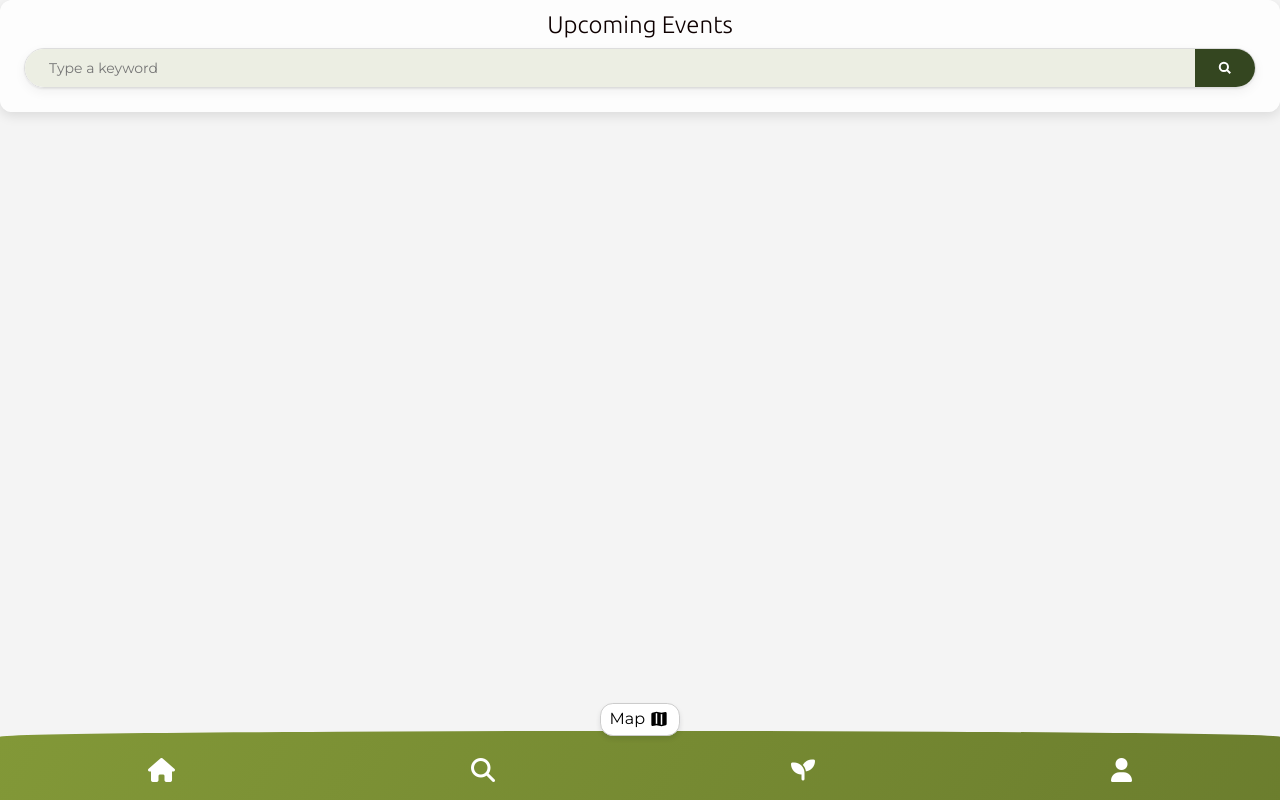
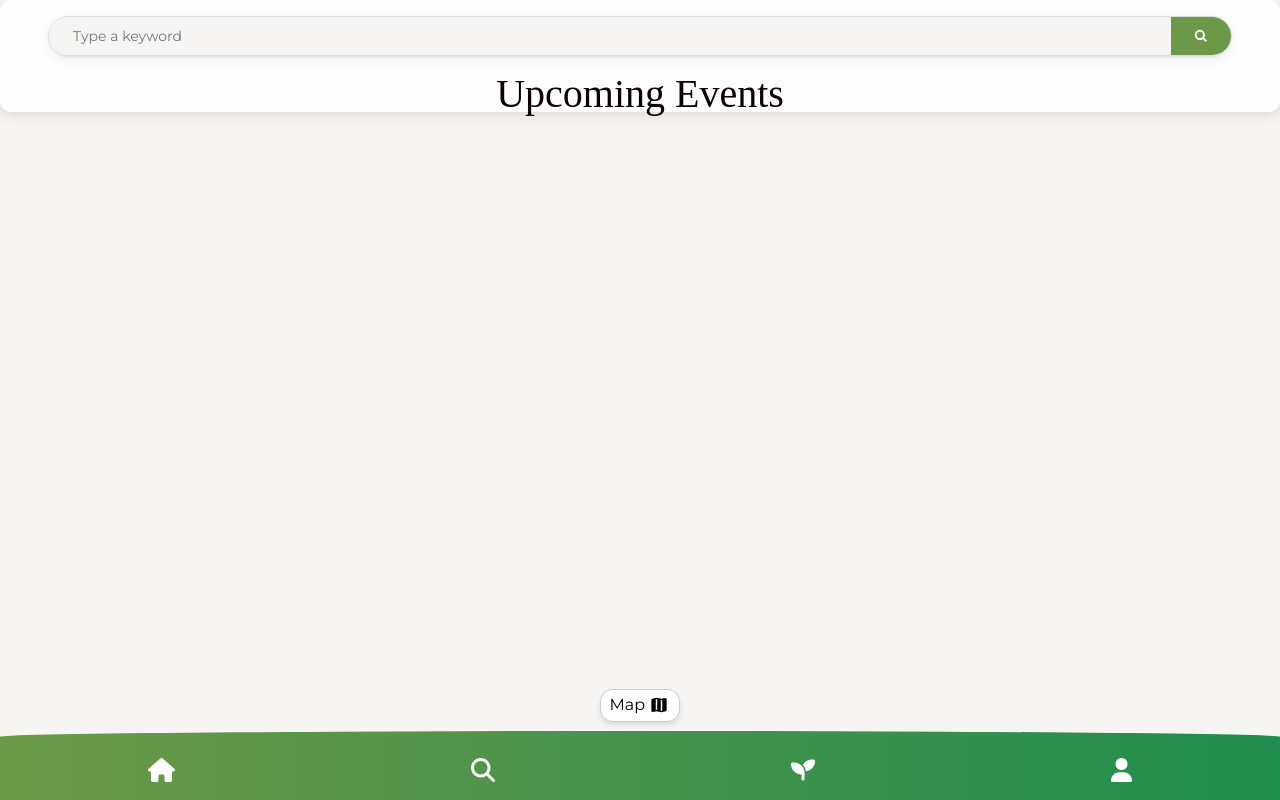
Before and after one commit to justdevelopin/CityGardens, a Rails app: page /events in a window 1280 px wide. Run offline with Rails 7, Linux system fonts and the light colour scheme; data comes from the database, SQL or seed files in the repository; style sheets or scripts are compiled from the project's sources; some libraries are stand-ins or nearby versions.

Commit message:
index style, login style, halth way

```diff
--- a/app/assets/stylesheets/components/_navbar.scss
+++ b/app/assets/stylesheets/components/_navbar.scss
@@ -18,8 +18,7 @@
   bottom: 0;
   width: 100%;
   height: 69px;
-  // background: linear-gradient(to right, #6b9932, #354521);
-  // background-color: #6b9932;
+  background: linear-gradient(to right, #6c9948, #208d4e);
   display: flex;
   padding: 10px 0;
   z-index: 1000;
@@ -32,11 +31,10 @@
   border-top-left-radius:60% 10%;
   border-top-right-radius:60% 10%;
 
-  background: linear-gradient(-60deg, #6a7c2d, #889f3a, #798e33, #344620);
-	background-size: 400% 400%;
-	animation: gradient 15s ease infinite;
+  // background: linear-gradient(-60deg, #6a7c2d, #889f3a, #798e33, #344620);
+	// background-size: 400% 400%;
+	// animation: gradient 15s ease infinite;
 }
-
 
 
 @keyframes gradient {
--- a/app/assets/stylesheets/pages/_events_index.scss
+++ b/app/assets/stylesheets/pages/_events_index.scss
@@ -29,17 +29,17 @@
   margin: 0;
 }
 
-.events-container .event-card-index:first-child {
-  margin-top: 60px;
+.events-container .event-card-link-wrapper:first-child {
+  margin-top: 100px;
 }
 
-.events-container .event-card-index:last-child {
+.events-container .event-card-link-wrapper:last-child {
   margin-bottom: 109px;
 }
 
 .toggle-button-container {
   position: fixed;
-  bottom: 64px;
+  bottom: 78px;
   padding: 0.1618rem;
   z-index: 99999;
   left: 0;
@@ -231,6 +226,7 @@
 
 .events-container {
   width: 100%;
+  background: #f6f5f3;
 }
 .fixed-popup.mapboxgl-popup.mapboxgl-popup-anchor-bottom {
   height: 97vh;
--- a/app/assets/stylesheets/pages/_index_search.scss
+++ b/app/assets/stylesheets/pages/_index_search.scss
@@ -47,9 +47,10 @@
   align-items: stretch;
   width: 100%;
   height: 40px;
+  margin-top: 10px;
 }
 form.search-input-form {
-  border-radius: 40px;
+  border-radius: 20px;
   box-shadow: 0 1px 2px rgba(0,0,0,0.08), 0 4px 12px rgba(0,0,0,0.05);
   margin-left: 1.5rem;
   margin-right: 1.5rem;
@@ -67,7 +68,7 @@
   padding: 0.3rem;
   font-size: 14px;
   padding-left: 1.5rem;
-  background: #eceee3;
+  background: #f6f5f3;
 }
 .button-search-form-css {
   position: relative;
@@ -76,7 +77,7 @@
   height: 33px;
   margin-bottom: -0.4rem;
   border: none;
-  background: #344620;
+  background: #6c9948;
 }
 span.svg-icon-search {
   position: absolute;
@@ -123,6 +124,7 @@
 
 .event-card-index p {
   padding-left: 0.8rem;
+  font-size: larger;
 }
 
 .event-card-index h2, .event-card-index .h2 {
@@ -135,7 +137,6 @@
   opacity: .6;
 }
 
-
 .events-atribute-list {
   display: inline-flex;
   flex-wrap: nowrap;
@@ -145,7 +146,6 @@
   width: calc(100% - 1.6rem);
   margin-left: 0.8rem;
 }
-
 
 span.event-atribute {
   display: flex;
@@ -168,16 +168,20 @@
   bottom: 7.8rem;
   background: #fffc;
   padding-right: 0.8rem;
-  // width: 398px;
+  width: 398px;
   background-color: #4859366e;
   backdrop-filter: blur(10px);
-  color: #eef2ec;
-  font-weight: 100;
+  color: #ffffff;
+  font-weight: normal;
+  position: absolute;
+  bottom: 0;
+  font-size: x-large;
 
 }
 
 .events-atribute-list {
   margin-top: 0.8rem;
+  margin-bottom: -17px;
 }
 .event-card-index {
   position: relative;
@@ -185,8 +189,6 @@
 .event-card-index {
   min-height: 507px;
 }
-
-
 
 input.search-input-submit-button {
   height: 39px;
@@ -202,6 +204,13 @@
   font-weight: 100;
 }
 
+.title-index h1 {
+  display: flex;
+  justify-content: center;
+  font-family: serif;
+  margin-top: -10px
+}
+
 .title-inner {
   padding-top: 0.4rem;
 }
--- a/app/views/devise/sessions/new.html.erb
+++ b/app/views/devise/sessions/new.html.erb
@@ -1,3 +1,4 @@
+<div class="rotated-screen"></div>
 <div class="sing-in-wrapper">
 <div class="form-container-registry">
   <div class="login-container-logo">
--- a/app/views/events/index.html.erb
+++ b/app/views/events/index.html.erb
@@ -1,8 +1,8 @@
 <div class="title-index">
   <div class="title-inner">
-    <h1>Upcoming Events</h1>
+    <%= render 'search_bar' %>
   </div>
-  <%= render 'search_bar' %>
+  <h1>Upcoming Events</h1>
 </div>
 
 <div data-controller="toggle">
--- a/app/views/layouts/application.html.erb
+++ b/app/views/layouts/application.html.erb
@@ -24,7 +24,9 @@
     <%#    <% end %>
     <%= render "shared/flashes" %>
     <%= yield %>
-    <% unless params[:controller] == "pages" && params[:action] == "home" %>
+    <% unless (params[:controller] == "pages" && params[:action] == "home") ||
+              (params[:controller] == "devise/sessions" && params[:action] == "new") ||
+              (params[:controller] == "devise/registrations" && params[:action] == "new") %>
       <%= render "shared/navbar" %>
     <% end %>
   </body>
```
Also changed, not shown: other parts of app/assets/stylesheets/pages/_events_index.scss (+8 -35 lines), app/views/events/_event_card.html.erb (+10 -19 lines), app/views/events/_info_window.html.erb (+7 -4 lines), db/schema.rb.
